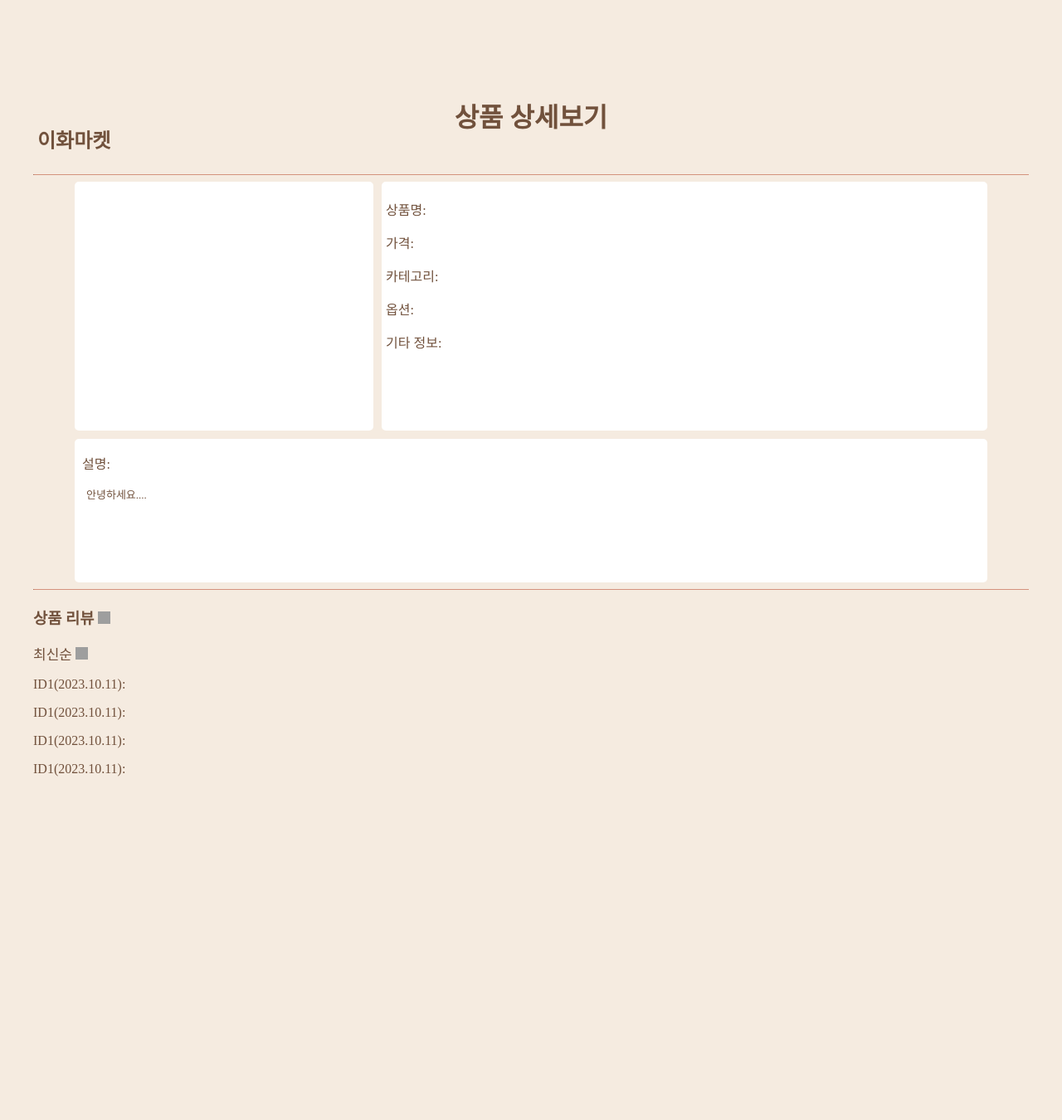
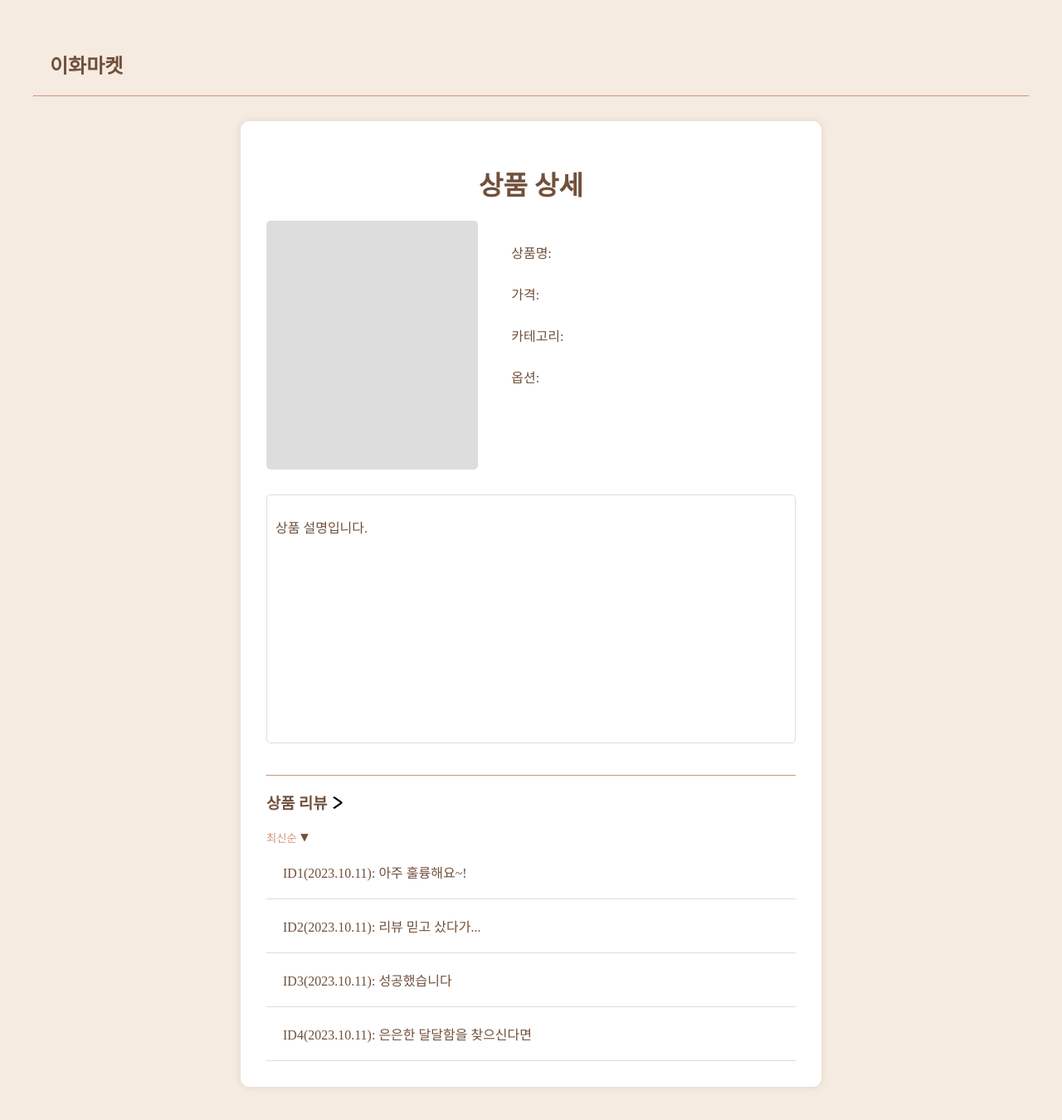
Before and after one commit to nomellc/OSP_ewhaMarket, a Flask app: template templates/three_item_view.html in a window 1280 px wide. Shown: the whole page at 83% size. Before the commit the page ends 936 px from the top, so only its background shows below. Run offline with Flask 3, Linux system fonts and the light colour scheme; the template is opened without the code that fills it, so the values that code supplies are empty; some web fonts are replaced; grey boxes are pictures that could not be loaded.

Commit message:
1121_상품상세 수정

```diff
--- a/templates/three_item_view.html
+++ b/templates/three_item_view.html
@@ -8,63 +8,76 @@
     <link rel="stylesheet" type="text/css" href="../static/style.css" />
     <script src="{{url_for('static', filename='main.js')}}" defer></script>
   </head>
+
+
   <body>
+
+    <div class="sub_header">
+      <h2 class="four-home"><a class="home-a" href="/">이화마켓</a></h2>
+      <hr class="four-hr" />
+    </div>
+
+    <!-- 네비게이터 -->
+    <div>
+
+    </div>
+
+    <div class="three-container">
+
       <header>
-      <h2><a href="/index" class="one_sub_title">이화마켓</a></h2>
         <h1>
-        <a href="" class="one_main_title">상품 상세보기</a>
+          <a href="" class="one_main_title">상품 상세</a>
         </h1>
-      <br />
-      <hr />
       </header>
 
-    <div class="three_input_content" style="margin:0px 50px">
-      <div style="display: flex; margin-bottom:10px;align-items:center;">
-      <div class="three_box" style="background: white;flex:1; height:300px; border-radius:5px;display:inline-block; margin-right:10px">
-        <!--<img src="three_arrow.png"/>-->
+      <div class="three-content">
+
+        <div class="three-item-image"><img src="">
         </div>
-      <div class="three_box" style="background: white; flex:2; height:300px; border-radius:5px;display:inline-block; padding:5px">
-        <p>상품명:</p>
-<p>가격:</p>
-<p>카테고리:</p>
-<p>옵션:</p>
-<p>기타 정보:</p>
+
+        <div class="three-item-sum">
+          <p class="three-product-name">상품명:</p>
+          <p class="three-price">가격:</p>
+          <p class="three-category">카테고리:</p>
+          <p class="three-option">옵션:</p>
         </div>
+
+        <div class="three-item-detail">
+          <p>상품 설명입니다.</p>
         </div>
-      <div id="three_explain" style="background-color:white; border-radius:5px; padding:1px 1px;">
-        <!--설명 추가하는 곳 <input type="text" name="explain" id="explain" required/><br />-->
-        <p><pre>  설명:</pre></p>
-        <p><pre  style="font-size: 13px;">    안녕하세요....
 
+      </div>
 
+      <hr />
+      <div class="three-reviews">
 
-
-        </pre></p>
-      </div>
-    </div>
-    <hr />
-    <div>
-      <h3>
-        상품 리뷰
-        <a href="">
-          <img src="three_next.png" style="width: 15px; height: 15px" /></a>
-      </h3>
         <div>
           <form
           action="/submit_item_post"
           method="post"
           enctype="multipart/form-data"
         >
-      <div>
-        <label for="array" style="font-size:17px;">최신순 <a href=""></a><img src="three_toggleDown.png" style="margin-top:5px; height: 15px; width:15px;"></a></label>
+        <div class="three-review-header">
+          <h3>
+            상품 리뷰
+            <a href="">
+              <img class="three-review-icon" src="../static/images/three_arrow.png"/></a>
+          </h3>
         </div>
-      <div>
-        <p>ID1(2023.10.11):</p>
-        <p>ID1(2023.10.11):</p>
-        <p>ID1(2023.10.11):</p>
-        <p>ID1(2023.10.11):</p>
+
+        <div class="three-mini-reviews">
+
+          <label for="array">최신순</label>
+          <a href=""><img class="three-sort-toggle" src="../static/images/three_toggleDown.png"></a>
+
+          <div class="three-mini-review">ID1(2023.10.11): 아주 훌륭해요~!</div>
+          <div class="three-mini-review">ID2(2023.10.11): 리뷰 믿고 샀다가...</div>
+          <div class="three-mini-review">ID3(2023.10.11): 성공했습니다</div>
+          <div class="three-mini-review">ID4(2023.10.11): 은은한 달달함을 찾으신다면</div>
+        </div>
+
       </div>
     </div>
-    </div>
+
   </body>
 </html>
```
Lines whose indentation alone changed are shown as unchanged.
